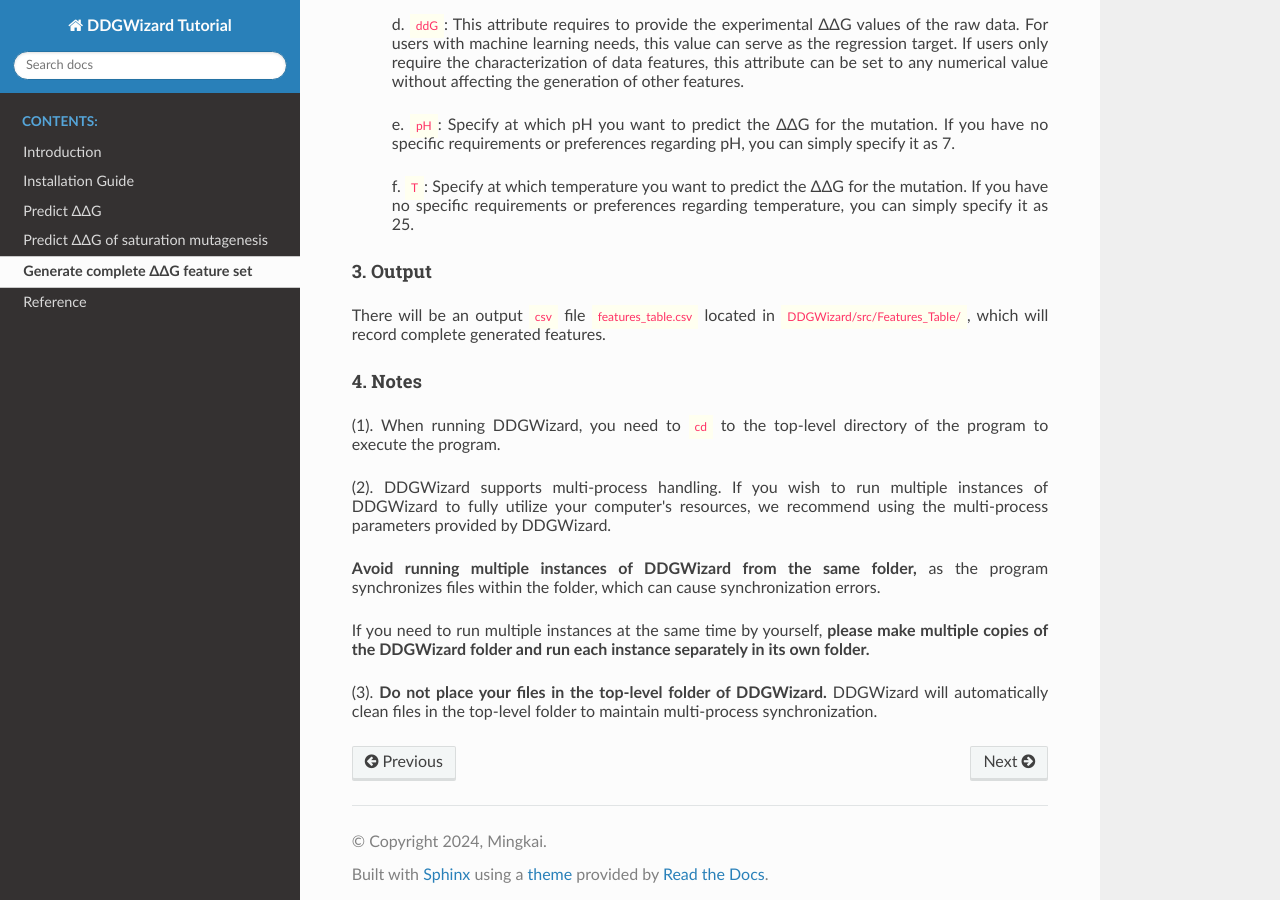
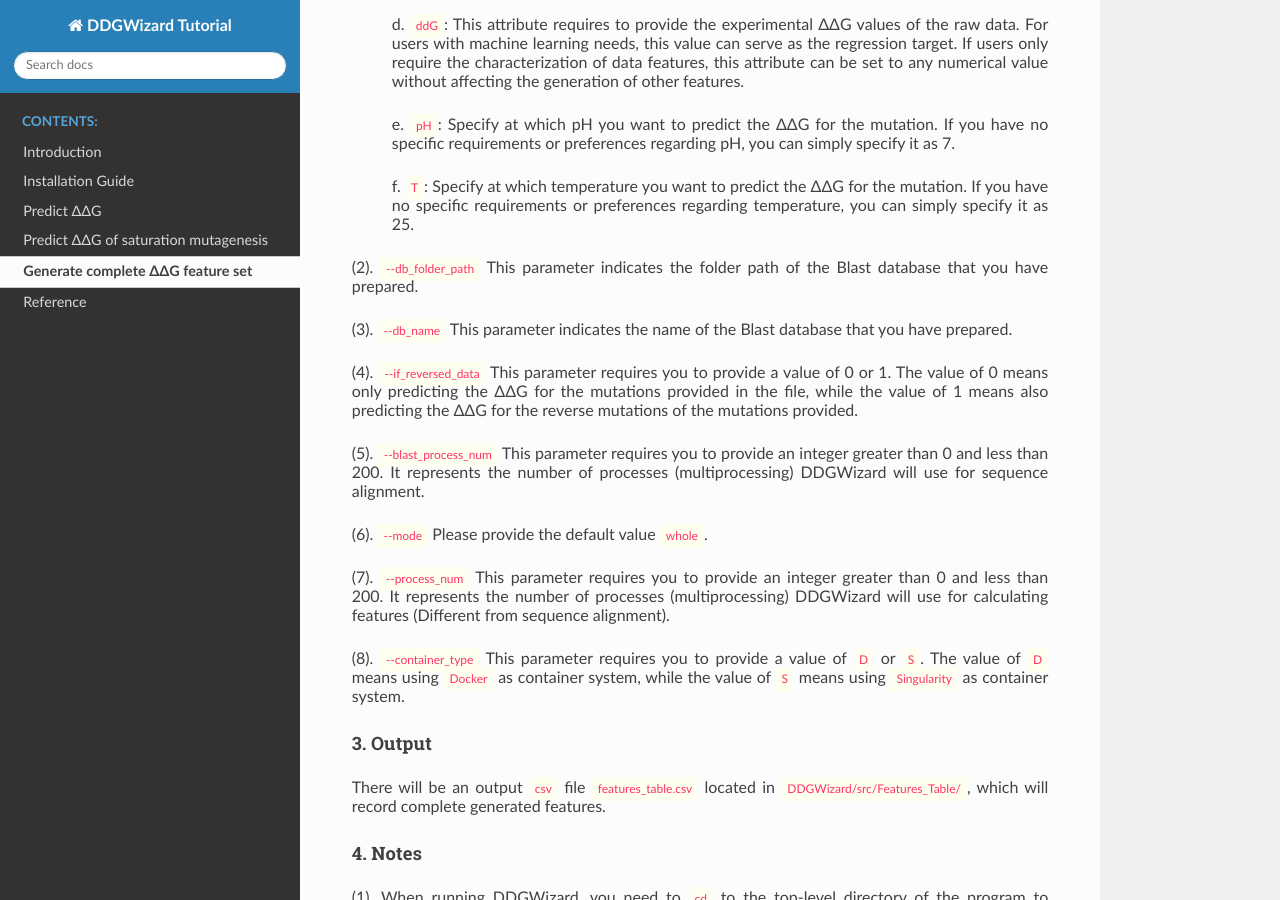
Before and after one commit to Mingkai14/DDGWizard, a Sphinx documentation site: the page built from Docs/Generate_features.rst, in a window 1280 px wide and 900 px high, scrolled down 1591 px. Built offline with Sphinx 7.4.7 and the Read the Docs theme 2.0.0, drawn with Linux system fonts in a browser that asks for light colours.

Commit message:
Update Generate_features.rst

```diff
--- a/Docs/Generate_features.rst
+++ b/Docs/Generate_features.rst
@@ -118,6 +118,62 @@
 .. raw:: html
 
     <div style="text-align: justify;">
+    (2). <span class="keyword-highlight">--db_folder_path</span>
+    This parameter indicates the folder path of the Blast database that you have prepared.
+    <p></p>
+    </div>
+
+.. raw:: html
+
+    <div style="text-align: justify;">
+    (3). <span class="keyword-highlight">--db_name</span>
+    This parameter indicates the name of the Blast database that you have prepared.
+    <p></p>
+    </div>
+
+.. raw:: html
+
+    <div style="text-align: justify;">
+    (4). <span class="keyword-highlight">--if_reversed_data</span>
+    This parameter requires you to provide a value of 0 or 1. The value of 0 means only predicting the ΔΔG for the mutations provided in the file, while the value of 1 means also predicting the ΔΔG for the reverse mutations of the mutations provided.
+    <p></p>
+    </div>
+
+.. raw:: html
+
+    <div style="text-align: justify;">
+    (5). <span class="keyword-highlight">--blast_process_num</span>
+    This parameter requires you to provide an integer greater than 0 and less than 200. It represents the number of processes (multiprocessing) DDGWizard will use for sequence alignment.
+    <p></p>
+    </div>
+
+.. raw:: html
+
+    <div style="text-align: justify;">
+    (6). <span class="keyword-highlight">--mode</span>
+    Please provide the default value <span class="keyword-highlight">whole</span>.
+    <p></p>
+    </div>
+
+.. raw:: html
+
+    <div style="text-align: justify;">
+    (7). <span class="keyword-highlight">--process_num</span>
+    This parameter requires you to provide an integer greater than 0 and less than 200. It represents the number of processes (multiprocessing) DDGWizard will use for calculating features (Different from sequence alignment).
+    <p></p>
+    </div>
+
+.. raw:: html
+
+    <div style="text-align: justify;">
+    (8). <span class="keyword-highlight">--container_type</span>
+    This parameter requires you to provide a value of <span class="keyword-highlight">D</span> or <span class="keyword-highlight">S</span>. The value of <span class="keyword-highlight">D</span> means using <span class="keyword-highlight">Docker</span> as container system, while the value of <span class="keyword-highlight">S</span> means using <span class="keyword-highlight">Singularity</span> as container system.
+    <p></p>
+    </div>
+
+.. raw:: html
+
+    <div style="text-align: justify;">
     <h4>3. Output</h4>
     There will be an output <span class="keyword-highlight">csv</span> file <span class="keyword-highlight">features_table.csv</span> located in <span class="keyword-highlight">DDGWizard/src/Features_Table/</span>, which will record complete generated features.
     <p></p>
```
